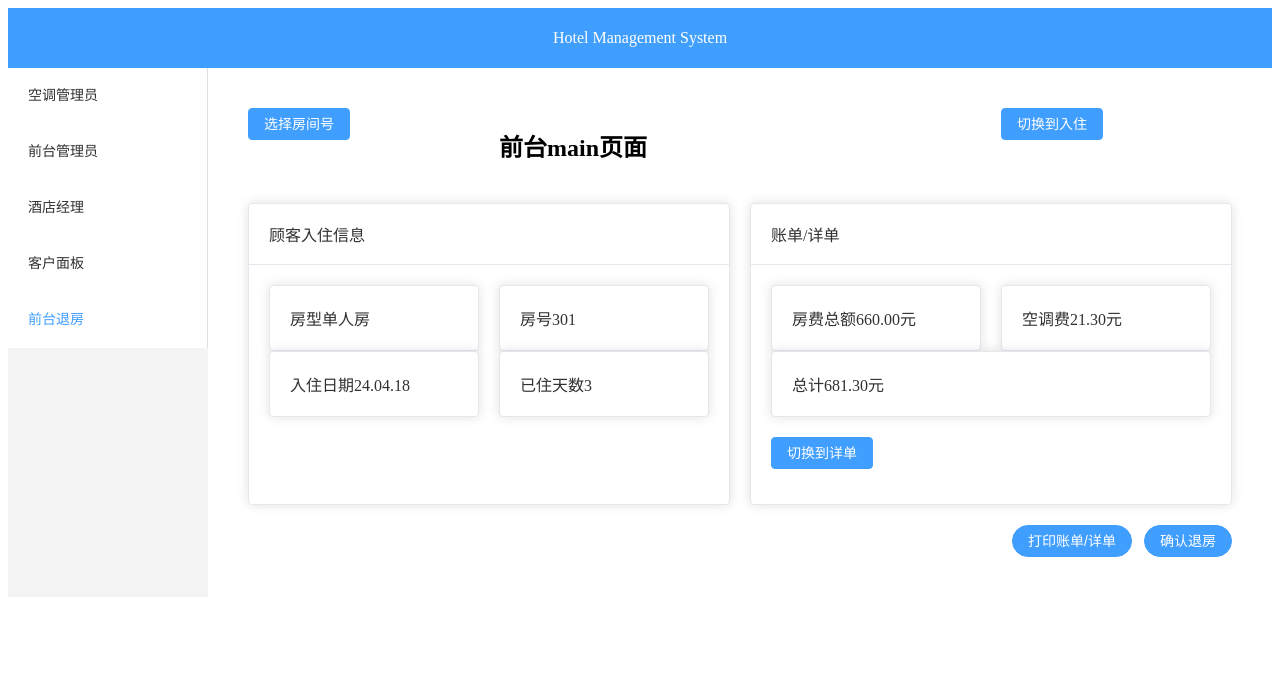
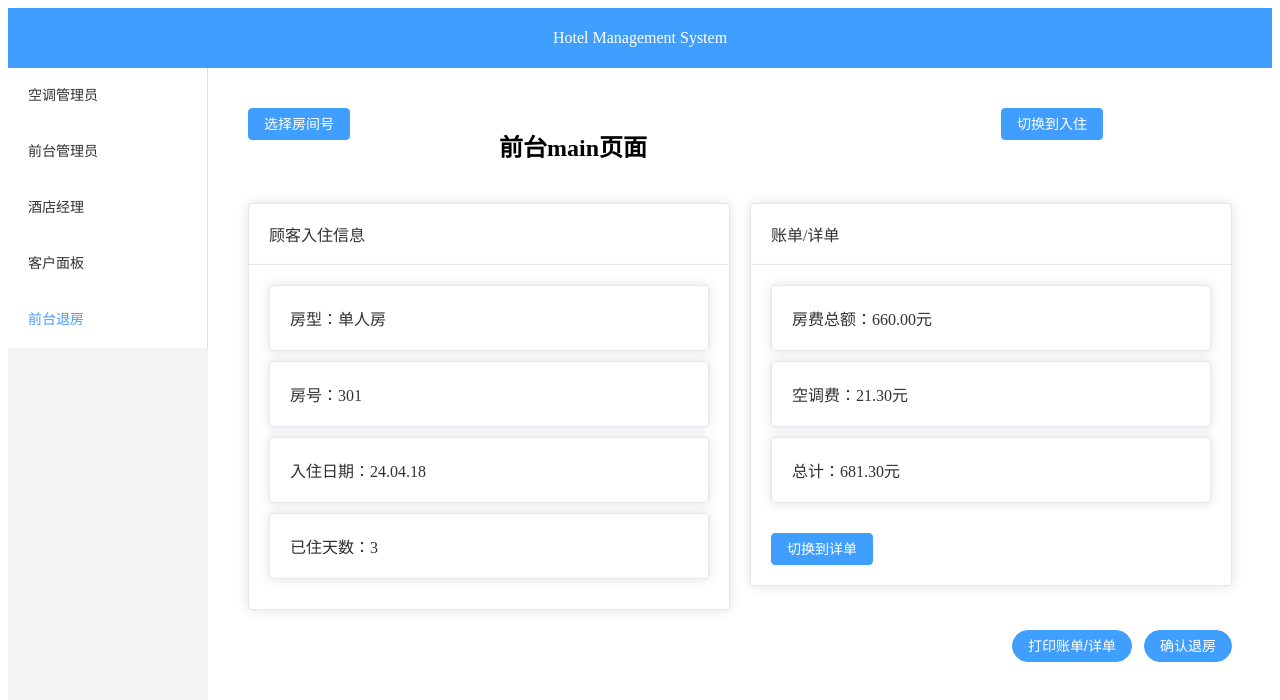
Before and after one commit to kasyva/air-system-frontend, a Vue app in the folder air/: page / in a window 1280 px wide. Both pictures are taken after a click on the item "前台退房". Shown: the top 700 px of the page. Built offline with nearby package versions, Linux system fonts and the light colour scheme.

Commit message:
优化修改了FrontDesk_1的前端界面

```diff
--- a/air/src/components/FrontDesk_1.vue
+++ b/air/src/components/FrontDesk_1.vue
@@ -20,32 +20,13 @@
           </template>
           <!-- 这里可以添加顾客入住信息的具体内容 -->
           <el-row :gutter="20">
-        <el-col :span="12">
+            <el-col :span="24" v-for="(info, index) in checkInInfo" :key="index" style="margin-bottom: 10px;">
               <el-card class="item">
-            <span>房型</span>
-            <span>单人房</span>
-          </el-card>
-        </el-col>
-        <el-col :span="12">
-          <el-card class="item">
-            <span>房号</span>
-            <span>301</span>
-          </el-card>
-        </el-col>
-        <el-col :span="12">
-          <el-card class="item">
-            <span>入住日期</span>
-            <span>24.04.18</span>
-          </el-card>
-        </el-col>
-        <el-col :span="12">
-          <el-card class="item">
-            <span>已住天数</span>
-            <span>3</span>
+                <span>{{ info.label }}：</span>
+                <span>{{ info.value }}</span>
               </el-card>
             </el-col>
           </el-row>
-
         </el-card>
       </el-col>
       <el-col :span="12">
@@ -55,22 +36,10 @@
           </template>
           <!-- 这里可以添加账单/详单的具体内容 -->
           <el-row :gutter="20">
-        <el-col :span="12">
+            <el-col :span="24" v-for="(bill, index) in billInfo" :key="index" style="margin-bottom: 10px;">
               <el-card class="item">
-            <span>房费总额</span>
-            <span>660.00元</span>
-          </el-card>
-        </el-col>
-        <el-col :span="12">
-          <el-card class="item">
-            <span>空调费</span>
-            <span>21.30元</span>
-          </el-card>
-        </el-col>
-        <el-col :span="24">
-          <el-card class="item">
-            <span>总计</span>
-            <span>681.30元</span>
+                <span>{{ bill.label }}：</span>
+                <span>{{ bill.value }}</span>
               </el-card>
             </el-col>
           </el-row>
@@ -90,6 +59,21 @@
 
 <script>
 export default {
+  data() {
+    return {
+      checkInInfo: [
+        { label: '房型', value: '单人房' },
+        { label: '房号', value: '301' },
+        { label: '入住日期', value: '24.04.18' },
+        { label: '已住天数', value: '3' }
+      ],
+      billInfo: [
+        { label: '房费总额', value: '660.00元' },
+        { label: '空调费', value: '21.30元' },
+        { label: '总计', value: '681.30元' }
+      ]
+    };
+  },
   methods: {
     selectRoom() {
       // 处理选择房间号的逻辑
@@ -121,6 +105,6 @@ export default {
 }
 
 .box-card {
-  height: 300px;
+  height: auto; /* 调整为auto以适应动态内容的高度 */
 }
 </style>
```
Lines whose indentation alone changed are shown as unchanged.
